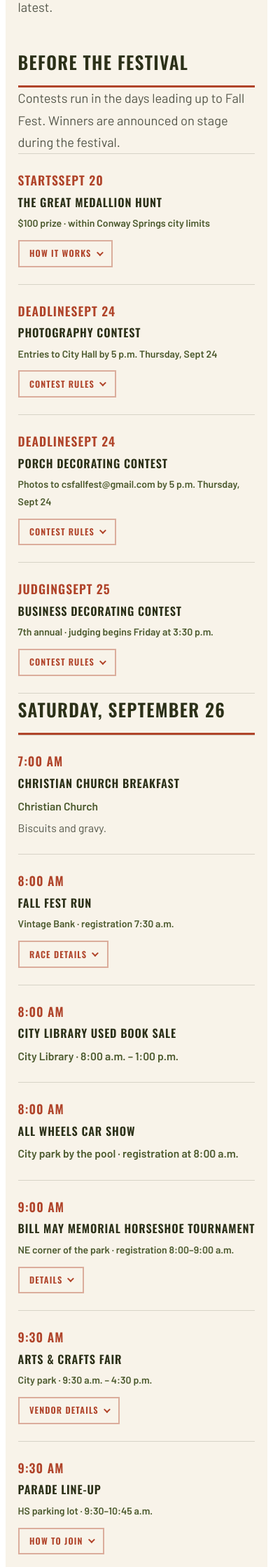
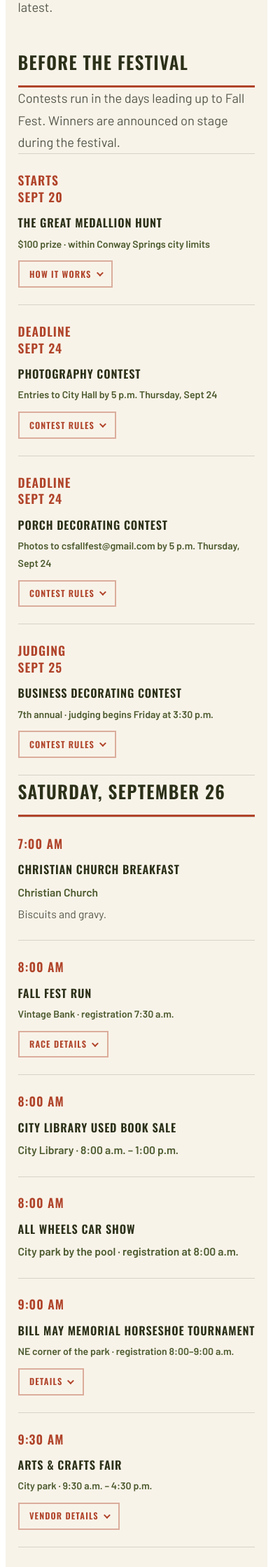
Before and after one commit to kbirket/conwayspringsfallfest, a Jekyll site: the page built from schedule.html, in a window 390 px wide. Shown: the part 409-2648 px from the top of the page at 70% size. Built offline with Jekyll 4.4.1, drawn with Linux system fonts in a browser that asks for light colours.

Commit message:
fix mobile spacing

```diff
--- a/css/styles.css
+++ b/css/styles.css
@@ -365,7 +365,7 @@
 
   .csff__slot { grid-template-columns: 1fr; gap: .3rem; padding: 1.5rem 0; }
   .csff__slot time { font-size: 1.1rem; }
-  .csff__slot time br { display: none; }
+      .csff__slot time { display: block; margin-bottom: .35rem; }
 
   .csff__featgrid { grid-template-columns: 1fr; }
   .csff__feat { border-left: 0; border-top: 1px solid var(--line); padding: 1.75rem 1rem; }
```
